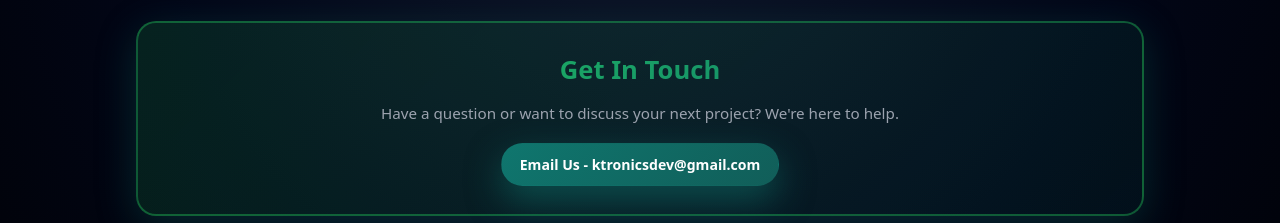
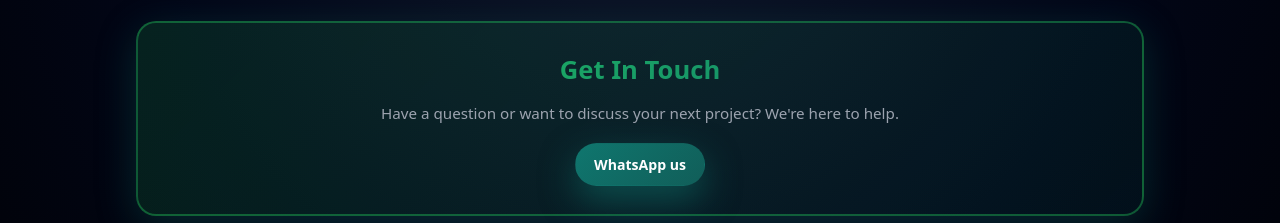
Before and after one commit to pcgayan/pcgayan.github.io, a plain HTML site: page contact/index.html in a window 1280 px wide. Shown: the part 141-364 px from the top of the page. Drawn offline with Linux system fonts and the light colour scheme.

Commit message:
Contact: Get In Touch button opens WhatsApp

```diff
--- a/contact/index.html
+++ b/contact/index.html
@@ -344,7 +344,7 @@
       <div class="email-cta">
         <h2>Get In Touch</h2>
         <p>Have a question or want to discuss your next project? We're here to help.</p>
-        <a href="mailto:ktronicsdev@gmail.com" class="btn btn-primary">Email Us - ktronicsdev@gmail.com</a>
+        <a href="https://wa.me/46721819572?text=Hello%20Ktronics%20AB" class="btn btn-primary" rel="noopener">WhatsApp us</a>
       </div>
 
       <section class="section" id="contact">
```
